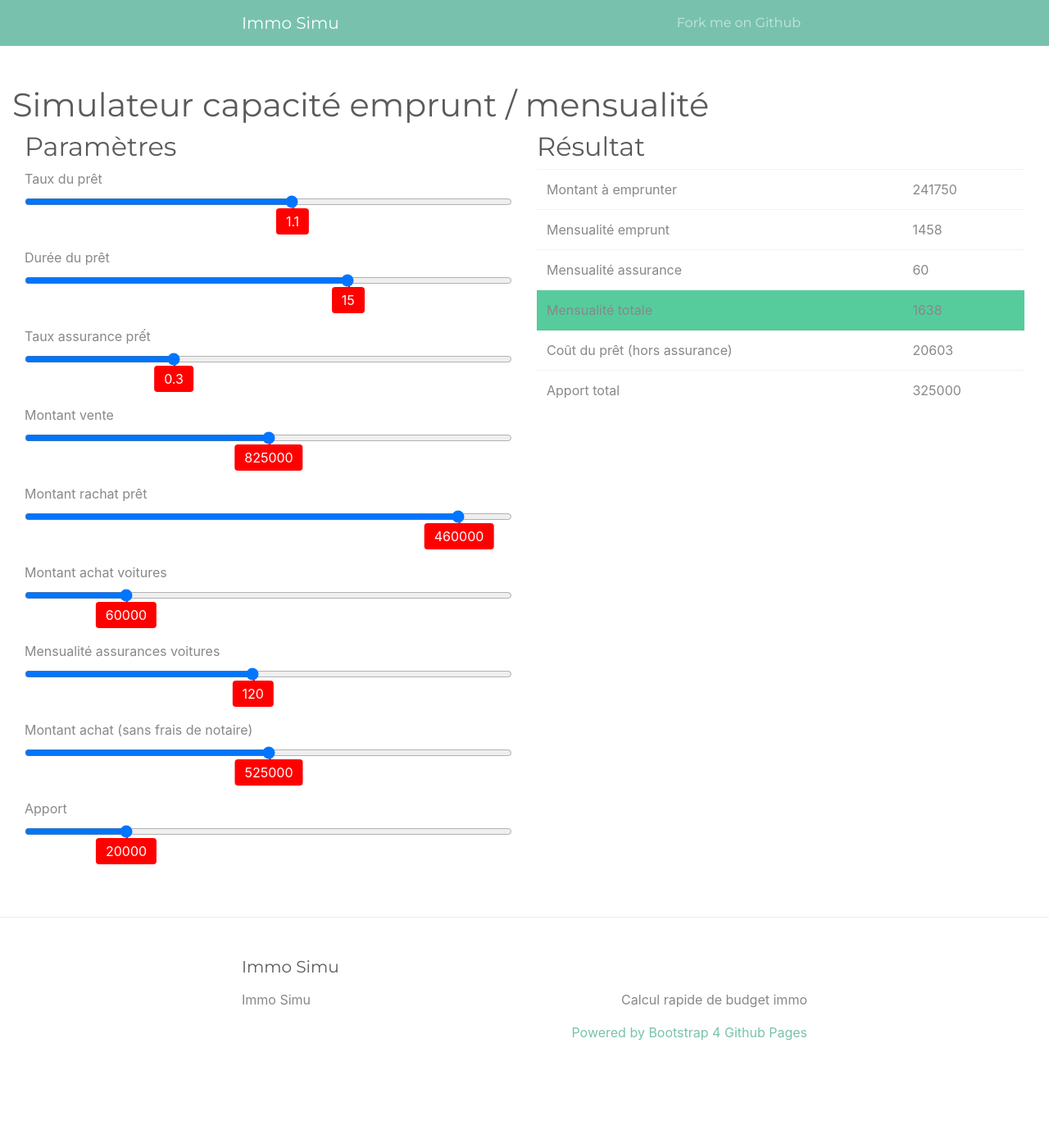
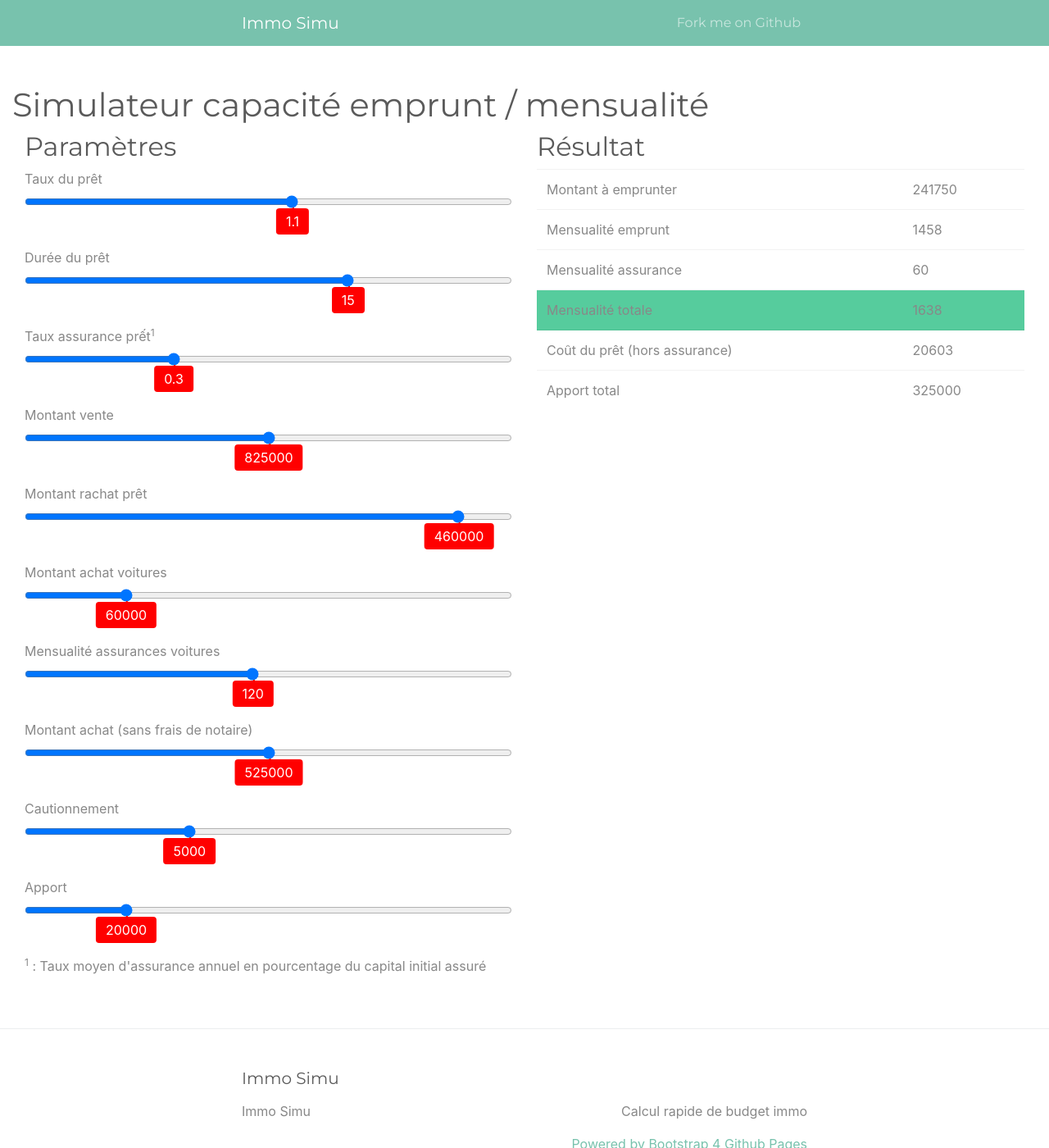
Before and after one commit to BrunoSpy/immosimu, a Jekyll site: the page built from index.md, in a window 1280 px wide and 1400 px high. Shown: the whole window at 82% size. Built offline with Jekyll 4.4.1, drawn with Linux system fonts in a browser that asks for light colours.

Commit message:
caution en paramètre

```diff
--- a/assets/javascript/main.js
+++ b/assets/javascript/main.js
@@ -9,6 +9,7 @@ $(document).ready(function() {
     $("#formRachat").val("460000");
     $("#formApport").val("20000");
     $("#formDuration").val("15");
+    $("#formCaution").val('5000');
 
     const allRanges = document.querySelectorAll(".range-wrap");
     allRanges.forEach(wrap => {
@@ -44,9 +45,10 @@ $(document).ready(function() {
             let achat = parseFloat($("#formAchat").val());
             let apport = parseFloat($("#formApport").val());
             let duration = parseFloat($("#formDuration").val());
+            let caution = parseFloat($('#formCaution').val());
 
             //frais de notaires : ~7% + 5000 caution et dossier
-            let achatNet = achat * 1.07 + 5000;
+            let achatNet = achat * 1.07 + caution;
 
             let montantEmprunt = achatNet - (vente - rachat) + voitures - apport;
 
--- a/index.md
+++ b/index.md
@@ -9,7 +9,7 @@ title: Simulateur capacité emprunt / mensualité
 <form>
 <div class="form-group range-wrap">
 <label for="formRate">Taux du prêt</label>
-<input type="range" class="form-control-range" id="formRate" min="0" max="2" step="0.1">
+<input type="range" class="form-control-range" id="formRate" min="0" max="2" step="0.01">
 <output class="bubble"></output>
 </div>
 
@@ -20,8 +20,8 @@ title: Simulateur capacité emprunt / mensualité
 </div>
 
 <div class="form-group range-wrap">
-<label for="formAssurRate">Taux assurance prết</label>
-<input type="range" class="form-control-range" id="formAssurRate" min="0" max="1" step="0.1">
+<label for="formAssurRate">Taux assurance prết<sup>1</sup></label>
+<input type="range" class="form-control-range" id="formAssurRate" min="0" max="1" step="0.05">
 <output class="bubble"></output>
 </div>
 
@@ -56,6 +56,12 @@ title: Simulateur capacité emprunt / mensualité
 </div>
 
 <div class="form-group range-wrap">
+<label for="formAchat">Cautionnement</label>
+<input type="range" class="form-control-range" id="formCaution" min="0000" max="15000" step="500">
+<output class="bubble"></output>
+</div>
+
+<div class="form-group range-wrap">
 <label for="formApport">Apport</label>
 <input type="range" class="form-control-range" id="formApport" min="0" max="100000" step="5000">
 <output class="bubble"></output>
@@ -78,4 +84,5 @@ title: Simulateur capacité emprunt / mensualité
 
 </div>
 </div>
+<p><sup>1</sup> : Taux moyen d'assurance annuel en pourcentage du capital initial assuré</p>
 </div>
```
